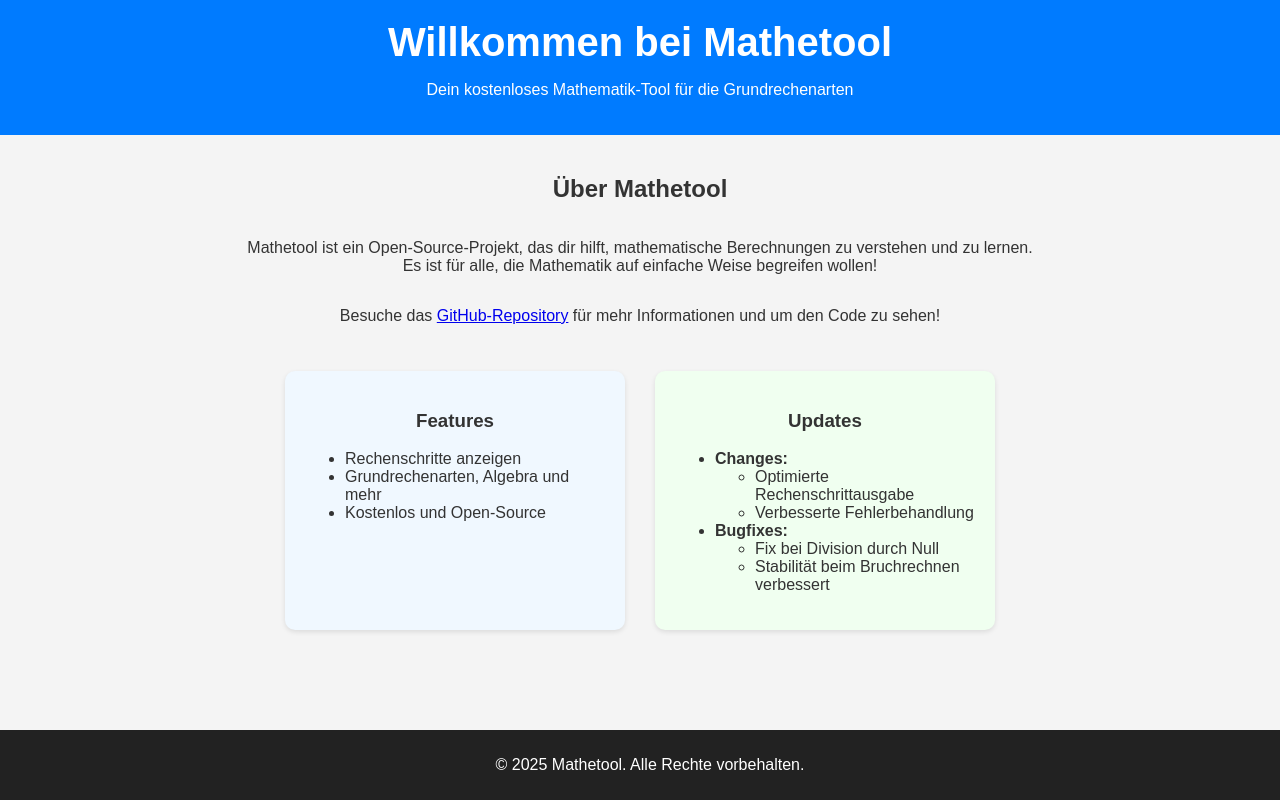
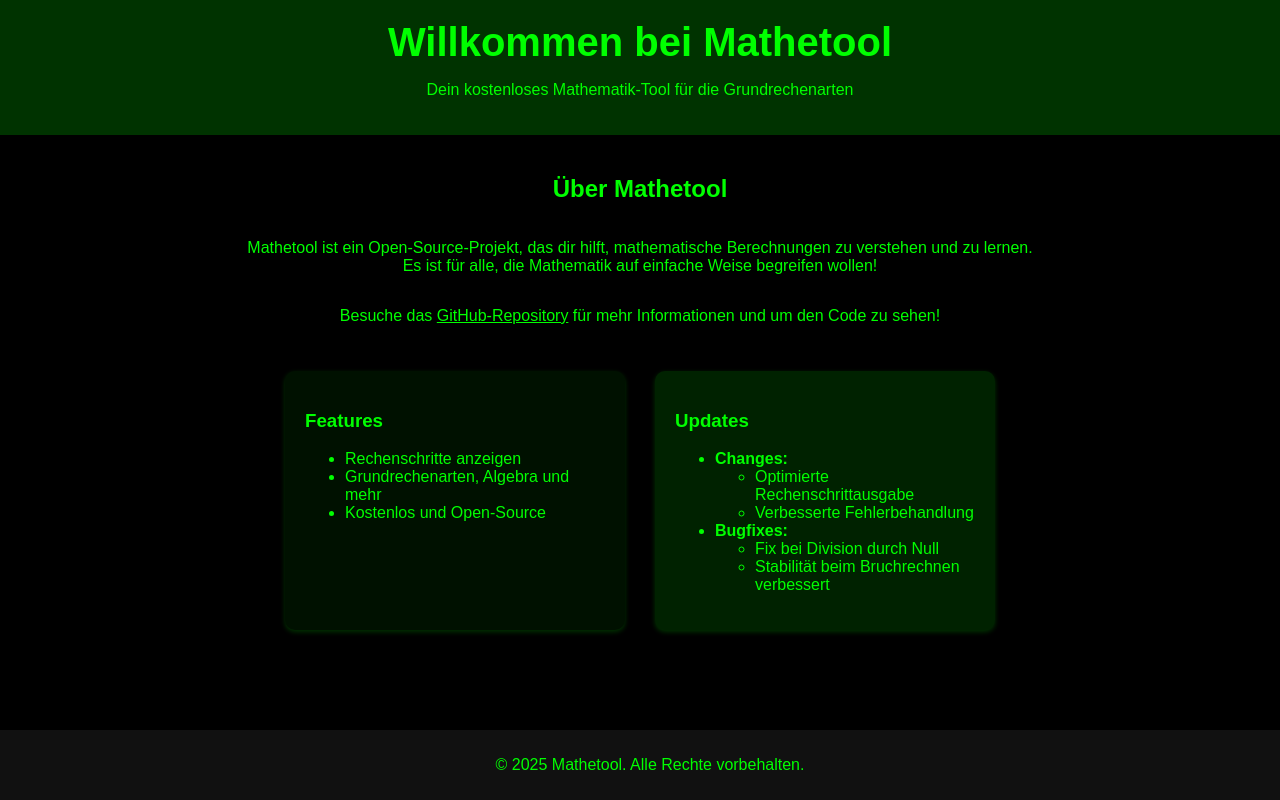
Before and after one commit to Supergoof1410/Mathetool, a plain HTML site: page index.html in a window 1280 px wide. Drawn offline with Linux system fonts and the light colour scheme.

Commit message:
Website with seperate css

```diff
--- a/index.html
+++ b/index.html
@@ -7,44 +7,13 @@
     <title>Mathetool</title>
     <!-- Google Analytics -->
     <script async src="https://www.googletagmanager.com/gtag/js?id=G-65QEG8G0G5"></script>
-        <script>
+    <script>
         window.dataLayer = window.dataLayer || [];
         function gtag(){dataLayer.push(arguments);}
         gtag('js', new Date());
-
         gtag('config', 'G-65QEG8G0G5');
-        </script>
-    <style>
-        body {
-            font-family: Arial, sans-serif;
-            background-color: #f4f4f4;
-            color: #333;
-            margin: 0;
-            padding: 0;
-        }
-        header {
-            background-color: #007BFF;
-            color: white;
-            padding: 20px;
-            text-align: center;
-        }
-        h1 {
-            margin: 0;
-            font-size: 2.5rem;
-        }
-        main {
-            padding: 20px;
-        }
-        footer {
-            background-color: #222;
-            color: white;
-            text-align: center;
-            padding: 10px;
-            position: fixed;
-            width: 100%;
-            bottom: 0;
-        }
-    </style>
+    </script>
+    <link rel="stylesheet" href="style.css">
 </head>
 <body>
     <header>
@@ -52,22 +21,20 @@
         <p>Dein kostenloses Mathematik-Tool für die Grundrechenarten</p>
     </header>
 
-    <main style="display: flex; flex-direction: column; align-items: center; font-family: Arial, sans-serif;">
-
+    <main>
         <h2>Über Mathetool</h2>
-        <p style="max-width: 800px; text-align: center;">
+        <p>
             Mathetool ist ein Open-Source-Projekt, das dir hilft, mathematische Berechnungen zu verstehen und zu lernen.
             Es ist für alle, die Mathematik auf einfache Weise begreifen wollen!
         </p>
-        <p style="max-width: 800px; text-align: center;">
+        <p>
             Besuche das <a href="https://github.com/KieneDev/Mathetool" target="_blank">GitHub-Repository</a> für mehr Informationen und um den Code zu sehen!
         </p>
 
-        <div style="display: flex; justify-content: center; gap: 30px; margin-top: 30px; flex-wrap: wrap;">
+        <div class="boxes">
 
-            <!-- Linke Box: Features -->
-            <section style="background-color: #f0f8ff; padding: 20px; border-radius: 10px; width: 300px; box-shadow: 0 2px 5px rgba(0,0,0,0.1);">
-                <h3 style="text-align: center;">Features</h3>
+            <section class="box features">
+                <h3>Features</h3>
                 <ul>
                     <li>Rechenschritte anzeigen</li>
                     <li>Grundrechenarten, Algebra und mehr</li>
@@ -75,9 +42,8 @@
                 </ul>
             </section>
 
-            <!-- Rechte Box: Updates -->
-            <section style="background-color: #f0fff0; padding: 20px; border-radius: 10px; width: 300px; box-shadow: 0 2px 5px rgba(0,0,0,0.1);">
-                <h3 style="text-align: center;">Updates</h3>
+            <section class="box updates">
+                <h3>Updates</h3>
                 <ul>
                     <li><strong>Changes:</strong>
                         <ul>
@@ -95,7 +61,6 @@
             </section>
 
         </div>
-
     </main>
 
     <footer>
--- /dev/null
+++ b/style.css
@@ -0,0 +1,69 @@
+body {
+    font-family: Arial, sans-serif;
+    background-color: #000;
+    color: #0f0;
+    margin: 0;
+    padding: 0;
+}
+
+a {
+    color: #0f0;
+    text-decoration: underline;
+}
+
+header {
+    background-color: #003300;
+    color: #0f0;
+    padding: 20px;
+    text-align: center;
+}
+
+h1 {
+    margin: 0;
+    font-size: 2.5rem;
+}
+
+main {
+    padding: 20px;
+    display: flex;
+    flex-direction: column;
+    align-items: center;
+}
+
+main p {
+    max-width: 800px;
+    text-align: center;
+}
+
+.boxes {
+    display: flex;
+    justify-content: center;
+    gap: 30px;
+    margin-top: 30px;
+    flex-wrap: wrap;
+}
+
+.box {
+    padding: 20px;
+    border-radius: 10px;
+    width: 300px;
+    box-shadow: 0 2px 5px rgba(0, 255, 0, 0.2);
+}
+
+.features {
+    background-color: #001100;
+}
+
+.updates {
+    background-color: #002200;
+}
+
+footer {
+    background-color: #111;
+    color: #0f0;
+    text-align: center;
+    padding: 10px;
+    position: fixed;
+    width: 100%;
+    bottom: 0;
+}
```
